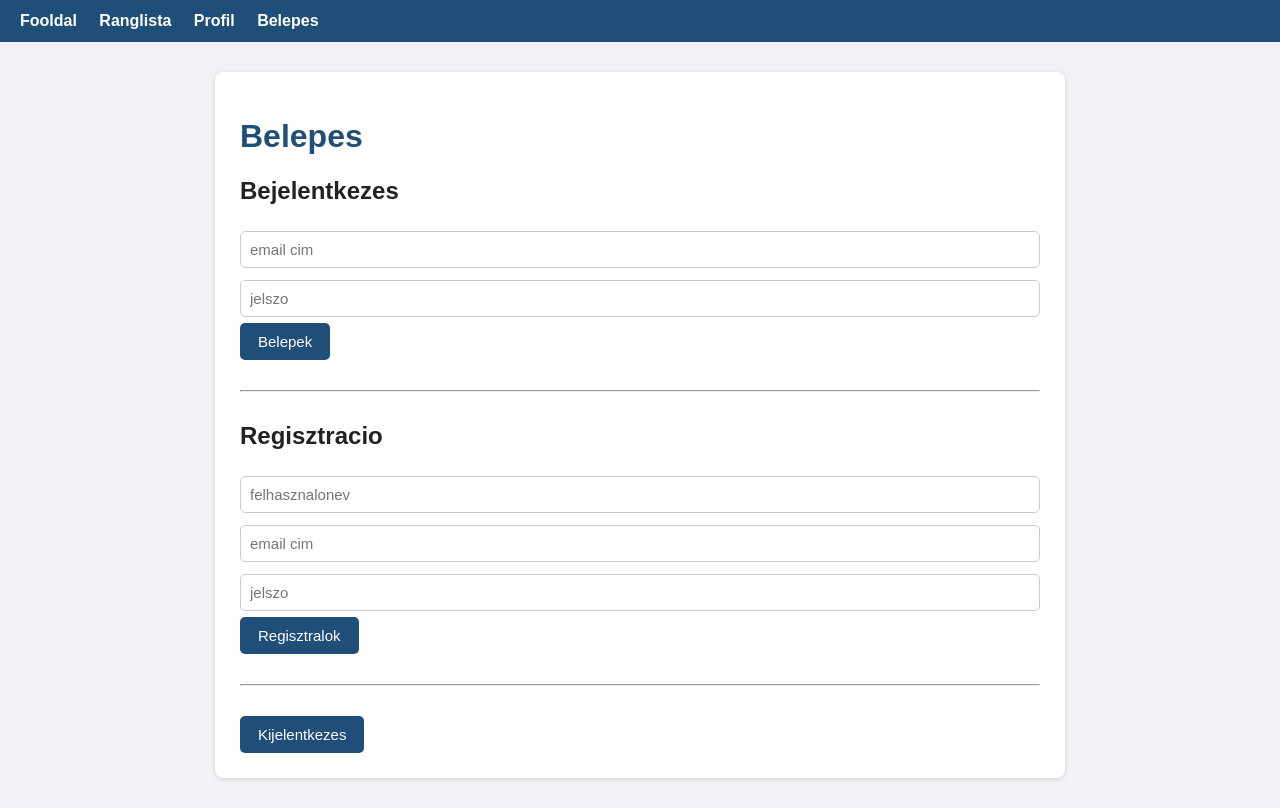
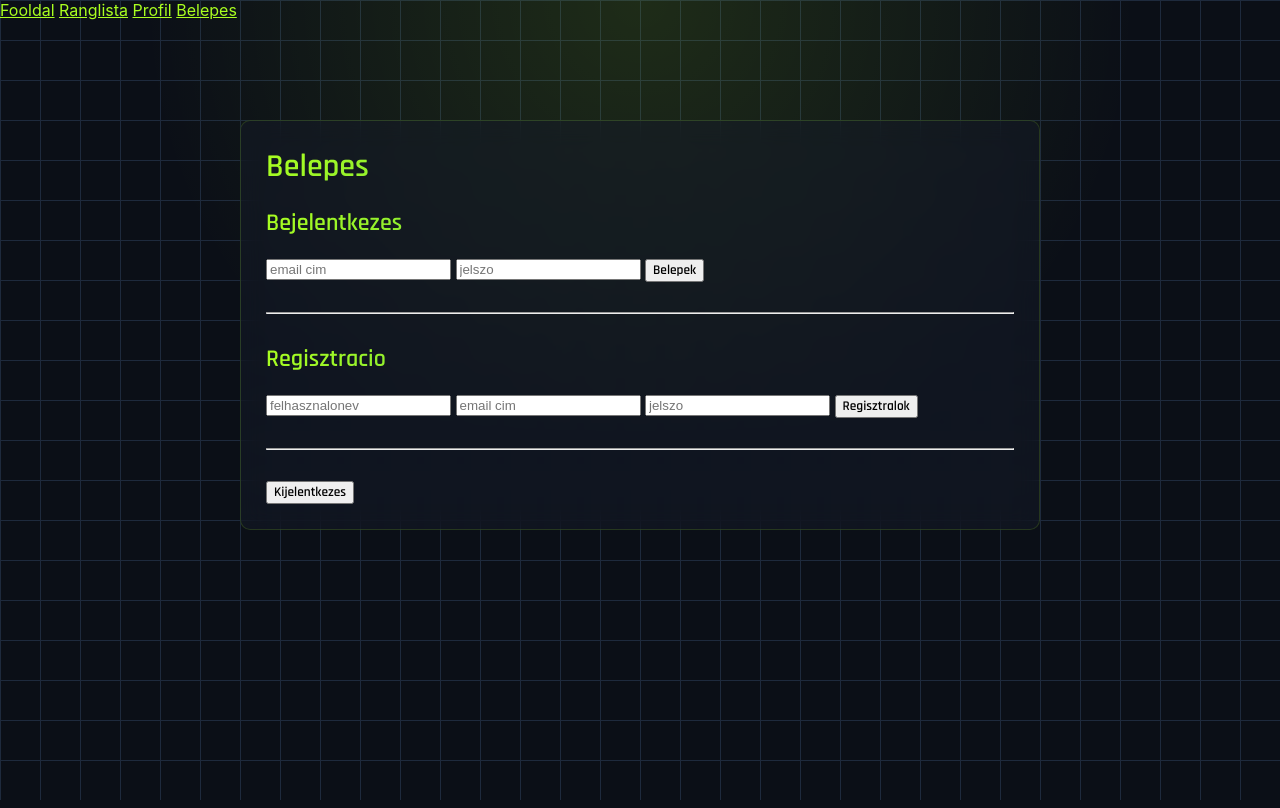
Before and after one commit to piszabolcs/Vizsgaremek_QuizArena, a website: page public/login.html in a window 1280 px wide. Drawn offline with Linux system fonts and the light colour scheme.

Commit message:
stilus: sotet, lime-zold alaptema es hatter-racs

```diff
--- a/public/css/style.css
+++ b/public/css/style.css
@@ -1,144 +1,79 @@
-/* ez a kozos stiluslap az egesz oldalhoz */
-/* nem tul bonyolult, csak hogy nezzen ki valahogy */
+/* quizarena stiluslap - sotet, lime-zold temaval, a logohoz igazitva */
+/* nincs framework, tiszta css valtozokkal dolgozunk */
+
+@import url('https://fonts.googleapis.com/css2?family=Rajdhani:wght@500;600;700&display=swap');
+
+:root {
+  --bg-deep: #0B0F17;
+  --bg-panel: #141B27;
+  --grid-line: #1E2A3D;
+  --lime: #AAFF20;
+  --green: #29A768;
+  --text-primary: #EAF2EC;
+  --text-muted: #8FA3A0;
+  --radius: 10px;
+}
+
+* {
+  box-sizing: border-box;
+}
 
 body {
-  font-family: Arial, sans-serif;
-  background-color: #f0f2f5;
+  font-family: -apple-system, "Segoe UI", sans-serif;
+  background-color: var(--bg-deep);
+  background-image:
+    linear-gradient(var(--grid-line) 1px, transparent 1px),
+    linear-gradient(90deg, var(--grid-line) 1px, transparent 1px);
+  background-size: 40px 40px;
   margin: 0;
   padding: 0;
-  color: #222;
+  color: var(--text-primary);
+  min-height: 100vh;
+  position: relative;
 }
 
-/* a felso menu sav */
-.menu {
-  background-color: #1f4e79;
-  padding: 12px 20px;
-  color: white;
+/* lagy zold glow-folt az oldal tetejen, minden oldalon */
+body::before {
+  content: "";
+  position: absolute;
+  top: 0;
+  left: 0;
+  right: 0;
+  height: 420px;
+  background: radial-gradient(circle at 50% 0%, rgba(170, 255, 32, 0.12), transparent 65%);
+  pointer-events: none;
+  z-index: 0;
 }
 
-.menu a {
-  color: white;
-  text-decoration: none;
-  margin-right: 18px;
-  font-weight: bold;
+h1, h2, h3,
+.navbar a, .navbar-brand,
+button, .gomb-elsodleges {
+  font-family: "Rajdhani", -apple-system, sans-serif;
+  font-weight: 600;
 }
 
-.menu a:hover {
-  text-decoration: underline;
+h1, h2, h3 {
+  background: linear-gradient(135deg, var(--lime), var(--green));
+  -webkit-background-clip: text;
+  background-clip: text;
+  color: transparent;
+  margin-top: 0;
 }
 
-/* a fo tartalom kozepre teve */
+a {
+  color: var(--lime);
+}
+
+/* a fo tartalom kozepre teve, a regi vilagos "kartya" helyett most sotet uveg-panel */
 .tartalom {
   max-width: 800px;
-  margin: 30px auto;
-  background-color: white;
+  margin: 100px auto 40px auto;
+  background: rgba(20, 27, 39, 0.55);
+  backdrop-filter: blur(12px);
+  -webkit-backdrop-filter: blur(12px);
+  border: 1px solid rgba(170, 255, 32, 0.15);
+  border-radius: var(--radius);
   padding: 25px;
-  border-radius: 8px;
-  box-shadow: 0 1px 4px rgba(0,0,0,0.15);
+  position: relative;
+  z-index: 1;
 }
-
-h1 {
-  color: #1f4e79;
-}
-
-/* a gombok kinezete */
-button {
-  background-color: #1f4e79;
-  color: white;
-  border: none;
-  padding: 10px 18px;
-  border-radius: 5px;
-  cursor: pointer;
-  font-size: 15px;
-}
-
-button:hover {
-  background-color: #2e5e8c;
-}
-
-/* az input mezok */
-input, select {
-  padding: 9px;
-  margin: 6px 0;
-  width: 100%;
-  box-sizing: border-box;
-  border: 1px solid #ccc;
-  border-radius: 5px;
-  font-size: 15px;
-}
-
-/* egy kviz doboz a listaban */
-.kviz-doboz {
-  border: 1px solid #ddd;
-  border-radius: 6px;
-  padding: 15px;
-  margin-bottom: 12px;
-}
-
-.kviz-doboz h3 {
-  margin: 0 0 6px 0;
-}
-
-/* egy kerdes a jatek kozben */
-.kerdes-doboz {
-  border: 1px solid #ddd;
-  border-radius: 6px;
-  padding: 20px;
-  margin-bottom: 15px;
-}
-
-/* a valasz gombok egymas alatt */
-.valasz-gomb {
-  display: block;
-  width: 100%;
-  text-align: left;
-  background-color: #eef2f7;
-  color: #222;
-  margin: 6px 0;
-  border: 1px solid #cdd8e4;
-}
-
-.valasz-gomb:hover {
-  background-color: #dbe6f2;
-}
-
-/* ha kivalasztottuk a valaszt akkor kiemeljuk */
-.valasz-gomb.kivalasztva {
-  background-color: #1f4e79;
-  color: white;
-}
-
-/* a ranglista tabla */
-table {
-  width: 100%;
-  border-collapse: collapse;
-  margin-top: 15px;
-}
-
-th, td {
-  text-align: left;
-  padding: 10px;
-  border-bottom: 1px solid #eee;
-}
-
-th {
-  background-color: #1f4e79;
-  color: white;
-}
-
-/* uzenet dobozok */
-.uzenet {
-  padding: 10px;
-  border-radius: 5px;
-  margin: 10px 0;
-}
-
-.uzenet.jo {
-  background-color: #d4edda;
-  color: #155724;
-}
-
-.uzenet.rossz {
-  background-color: #f8d7da;
-  color: #721c24;
-}
```
